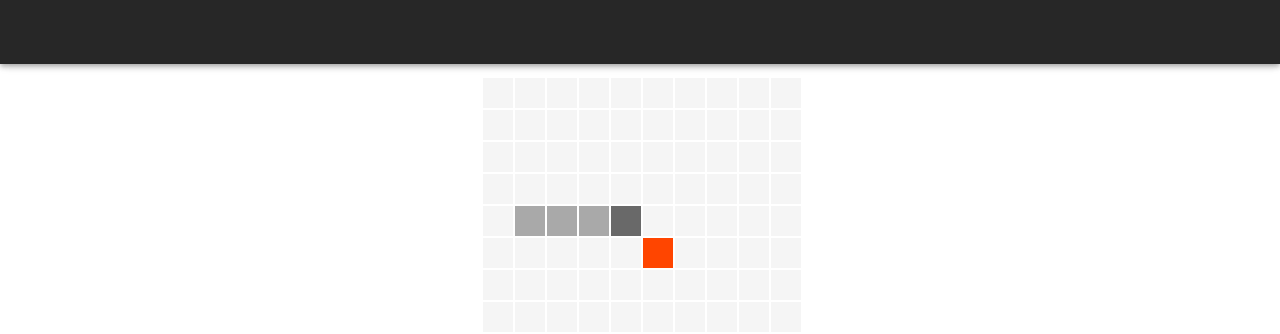
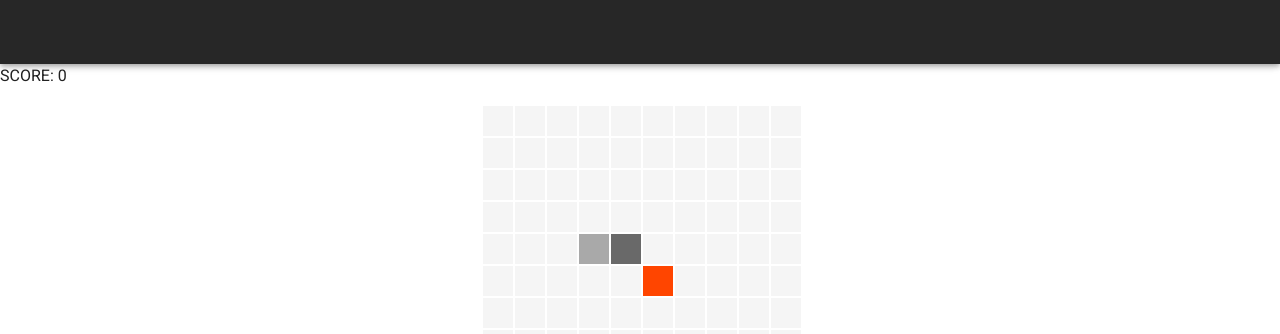
Before and after one commit to acro-yamaguchi/VueProjects, a Vue app in the folder snake-game/: page /#/ in a window 1280 px wide. Shown: the top 334 px of the page. Built offline with nearby package versions, Linux system fonts and the light colour scheme.

Commit message:
snake-game [add] スコア表示

```diff
--- a/snake-game/src/views/Home.vue
+++ b/snake-game/src/views/Home.vue
@@ -1,4 +1,6 @@
 <template>
+<div id="app">
+  <p>SCORE: {{ score }}</p>
   <div id='stage'>
 		<div
     class='cell'
@@ -9,6 +11,7 @@
       fruit: fruit_index === i - 1, }">
     </div>
 	</div>
+</div>
 </template>
 
 <script>
@@ -22,7 +25,7 @@
         x: 4,
         y: 2,
       },
-      body_length: 3,
+      body_length: 1,
       body_indexes: [],
     },
       fruit_index: 1,
@@ -43,6 +46,9 @@
     snake_head_index() {
 			return this.snake.head_pos.y * this.stage_length + this.snake.head_pos.x
 		},
+    score() {
+      return this.snake.body_length - 1
+    }
   },
 
   methods: {
```
